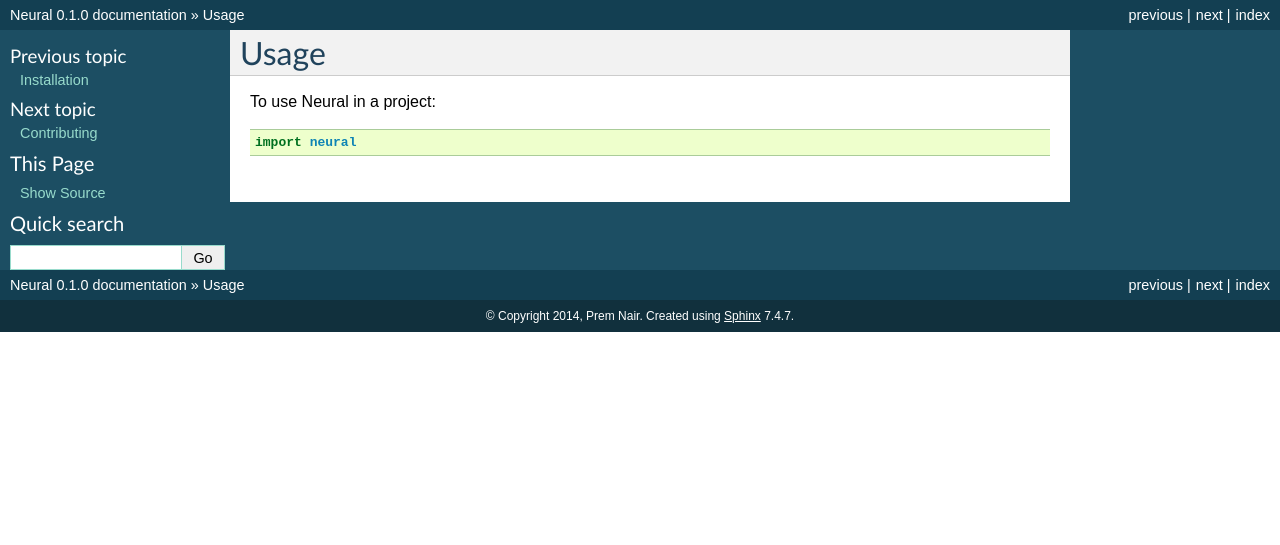
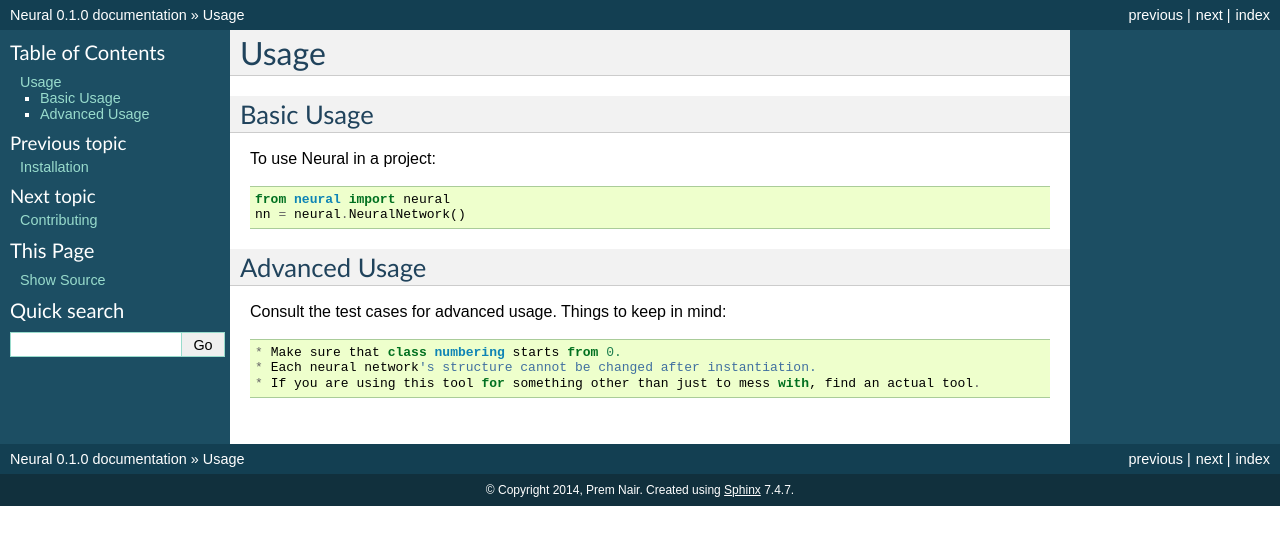
Before and after one commit to pqn/neural, a Sphinx documentation site: the page built from docs/usage.rst, in a window 1280 px wide. Shown: the top 545 px of the page. Built offline with Sphinx 7.4.7, drawn with Linux system fonts in a browser that asks for light colours.

Commit message:
Explanatory words!

```diff
--- a/README.rst
+++ b/README.rst
@@ -28,3 +28,8 @@ Features
 * Multilabel classification
 * Multiple hidden layers
 * Regularization
+
+Documentation
+-------------
+
+http://neural.rtfd.org
--- a/docs/usage.rst
+++ b/docs/usage.rst
@@ -2,6 +2,19 @@
 Usage
 ========
 
+Basic Usage
+-----------
+
 To use Neural in a project::
 
-	import neural
+	from neural import neural
+	nn = neural.NeuralNetwork()
+
+Advanced Usage
+--------------
+
+Consult the test cases for advanced usage. Things to keep in mind::
+
+* Make sure that class numbering starts from 0.
+* Each neural network's structure cannot be changed after instantiation.
+* If you are using this tool for something other than just to mess with, find an actual tool.
```
Also changed, not shown: 2 other files.
